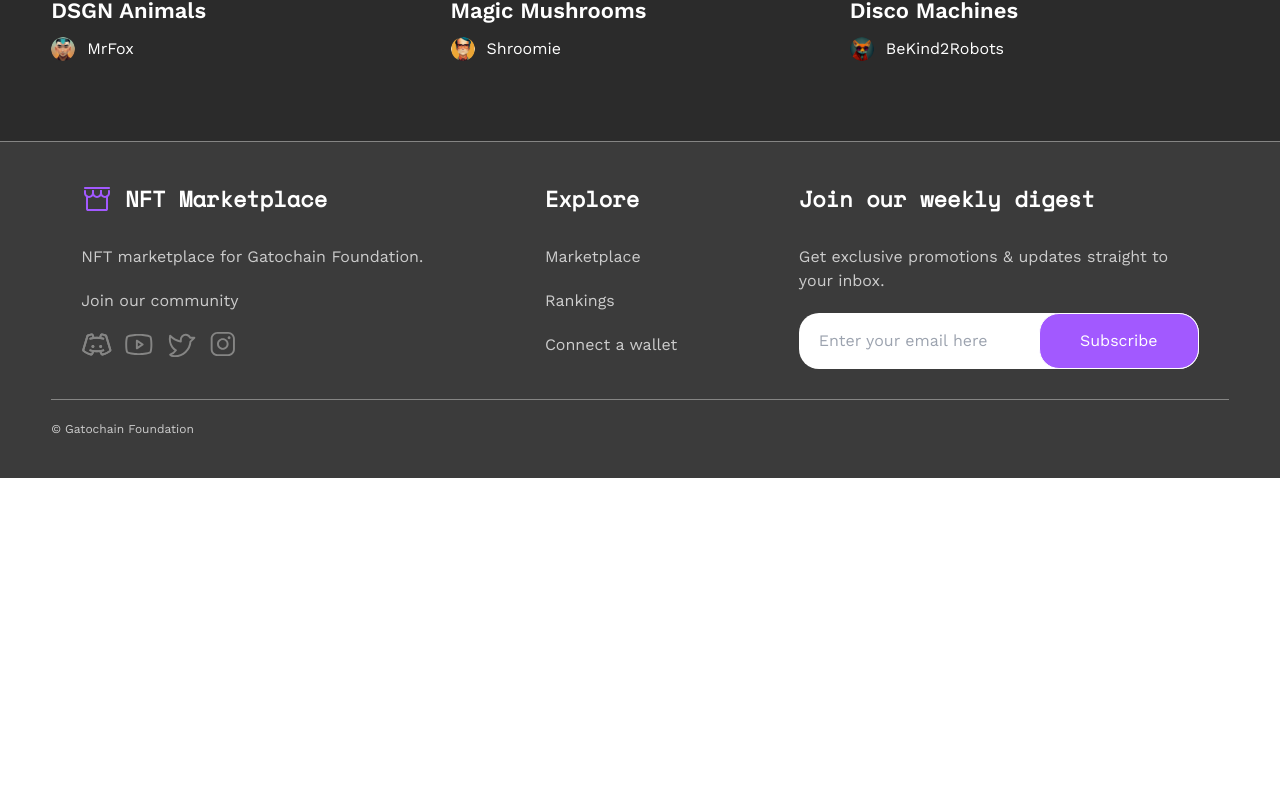
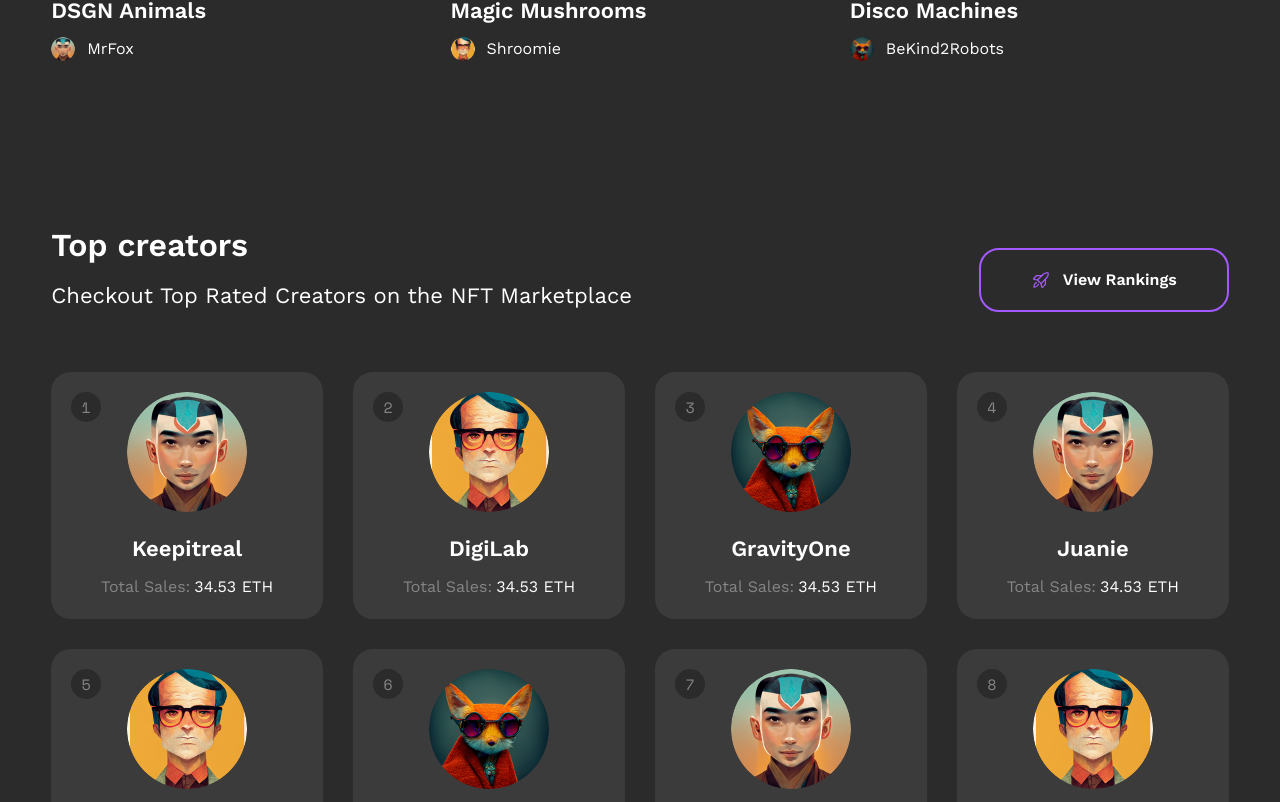
Before and after one commit to webgently/nft-marketplace-frontend, a React (Create React App) app: page / in a window 1280 px wide. Shown: the part 1518-2320 px from the top of the page. Before the commit the page ends 1996 px from the top, so only its background shows below. Built offline with nearby package versions, Linux system fonts and the light colour scheme.

Commit message:
feat: add creator section

```diff
--- a/src/pages/Home/home.scss
+++ b/src/pages/Home/home.scss
@@ -58,7 +58,7 @@
       }
     }
     .trending-collections {
-      @apply grid grid-cols-1 sm:grid-cols-2 md:grid-cols-3 gap-[30px];
+      @apply grid grid-cols-1 sm:grid-cols-2 md:grid-cols-3 gap-[20px] sm:gap-[30px];
       .treding-item {
         @apply flex flex-col gap-[15px];
         img {
@@ -88,3 +88,60 @@
     }
   }
 }
+
+.creator-section {
+  @apply flex justify-center w-full py-[40px] md:py-[80px] px-[20px] xs:px-[4vw];
+  > div {
+    @apply flex flex-col gap-[40px] md:gap-[60px] w-full max-w-[1440px];
+    .creator-description {
+      @apply flex justify-between gap-[100px] items-end;
+      > div {
+        @apply flex flex-col gap-[10px];
+        p {
+          @apply text-[14px] sm:text-[16px] md:text-[18px] xl:text-[22px] font-[400];
+        }
+      }
+    }
+    .creator-collections {
+      @apply grid md:grid-cols-2 lg:grid-cols-3 xl:grid-cols-4 gap-[20px] sm:gap-[30px];
+      .creator-item {
+        @apply flex flex-row lg:flex-col gap-[20px] items-center bg-second p-[20px] rounded-[20px] relative;
+        > span {
+          font-family: SpaceMono;
+          @apply flex justify-center items-center absolute top-[12px] sm:top-[20px] left-[12px] sm:left-[20px]
+          bg-primary rounded-full w-[25px] sm:w-[30px] h-[25px] sm:h-[30px]
+          text-third z-[1];
+        }
+        .creator-avatar {
+          @apply relative;
+          img {
+            @apply max-w-[60px] xs:max-w-[80px] sm:max-w-[120px] rounded-full;
+          }
+        }
+        .creator-detail {
+          @apply flex flex-col gap-[10px];
+          p {
+            @apply text-[16px] 2xs:text-[18px] xs:text-[22px] font-[600] text-left lg:text-center;
+          }
+
+          span {
+            @apply flex flex-col 2xs:flex-row gap-[4px] text-[14px] xs:text-[16px] font-[400] text-left lg:text-center;
+          }
+        }
+      }
+    }
+    button {
+      @apply justify-center gap-[12px] items-center text-white text-[16px] font-[600]
+      border-[2px] border-purple rounded-[20px] p-[18px_50px] min-w-[250px] whitespace-nowrap;
+      > div {
+        @apply text-purple;
+      }
+      &:hover{
+        @apply bg-purple text-white;
+        > div {
+          @apply text-white;
+        }
+      }
+    }
+  }
+}
--- a/src/pages/Home/index.tsx
+++ b/src/pages/Home/index.tsx
@@ -15,7 +15,7 @@ const heroAmount = [
   { count: '240k+', title: 'Artists' }
 ];
 
-const trending = [
+const trendings = [
   {
     art: './assets/images/art1.png',
     creator: {
@@ -43,6 +43,21 @@ const trending = [
     title: 'Disco Machines',
     arts: ['./assets/images/art8.png', './assets/images/art4.png', '']
   }
+];
+
+const creators = [
+  { avatar: './assets/images/creator1.png', name: 'Keepitreal', price: 34.53, currency: 'ETH' },
+  { avatar: './assets/images/creator2.png', name: 'DigiLab', price: 34.53, currency: 'ETH' },
+  { avatar: './assets/images/creator3.png', name: 'GravityOne', price: 34.53, currency: 'ETH' },
+  { avatar: './assets/images/creator1.png', name: 'Juanie', price: 34.53, currency: 'ETH' },
+  { avatar: './assets/images/creator2.png', name: 'BlueWhale', price: 34.53, currency: 'ETH' },
+  { avatar: './assets/images/creator3.png', name: 'Mr Fox', price: 34.53, currency: 'ETH' },
+  { avatar: './assets/images/creator1.png', name: 'Shroomie', price: 34.53, currency: 'ETH' },
+  { avatar: './assets/images/creator2.png', name: 'Robotica', price: 34.53, currency: 'ETH' },
+  { avatar: './assets/images/creator3.png', name: 'RustyRobot', price: 34.53, currency: 'ETH' },
+  { avatar: './assets/images/creator1.png', name: 'Animakid', price: 34.53, currency: 'ETH' },
+  { avatar: './assets/images/creator2.png', name: 'Dotgu', price: 34.53, currency: 'ETH' },
+  { avatar: './assets/images/creator3.png', name: 'Ghiblier', price: 34.53, currency: 'ETH' }
 ];
 
 const Home = () => {
@@ -129,7 +144,7 @@ const Home = () => {
             }}
             className="mySwiper trending-collections"
           >
-            {trending.map((item: any, ind: number) => {
+            {trendings.map((item: any, ind: number) => {
               return (
                 <SwiperSlide className="treding-item" key={'treding' + ind}>
                   <img src={item.art} alt={'treding' + ind} />
@@ -155,6 +170,45 @@ const Home = () => {
           </Swiper>
         </div>
       </section>
+      <section className="creator-section">
+        <div>
+          <div className="creator-description">
+            <div>
+              <h3>Top creators</h3>
+              <p>Checkout Top Rated Creators on the NFT Marketplace</p>
+            </div>
+            <button className="hidden sm:flex">
+              <IconMenu icon="Rocket" size={20} />
+              View Rankings
+            </button>
+          </div>
+          <div className="creator-collections">
+            {creators.map((item: any, ind: number) => {
+              return (
+                <div key={'creator' + ind} className="creator-item">
+                  <span>{ind + 1}</span>
+                  <div className="creator-avatar">
+                    <img src={item.avatar} alt={'creator' + ind} />
+                  </div>
+                  <div className="creator-detail">
+                    <p>{item.name}</p>
+                    <span>
+                      <span className="text-third">Total Sales:</span>
+                      <span>
+                        {item.price.toFixed(2)} {item.currency}
+                      </span>
+                    </span>
+                  </div>
+                </div>
+              );
+            })}
+          </div>
+          <button className="flex sm:hidden">
+            <IconMenu icon="Rocket" size={20} />
+            View Rankings
+          </button>
+        </div>
+      </section>
     </Layouts>
   );
 };
```
